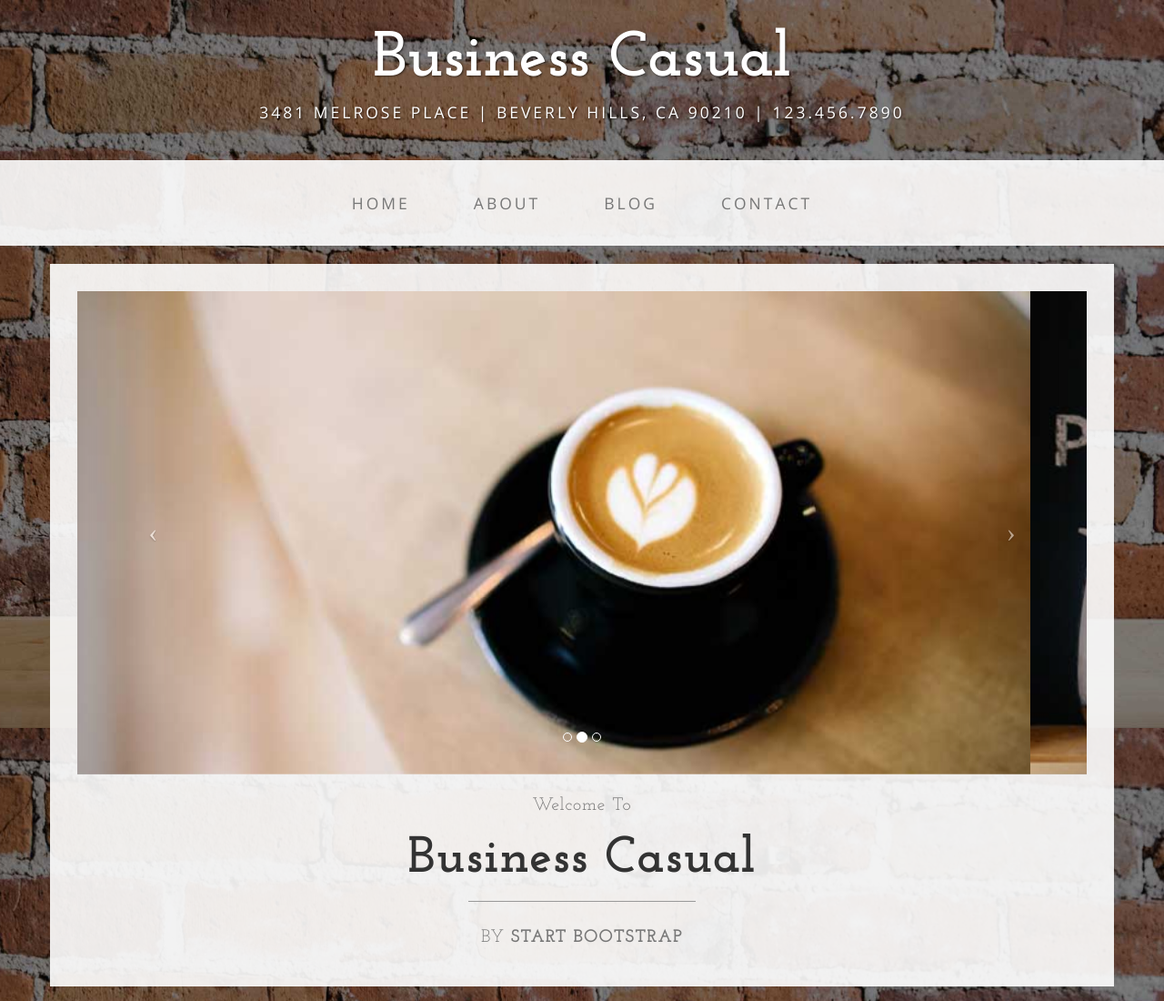
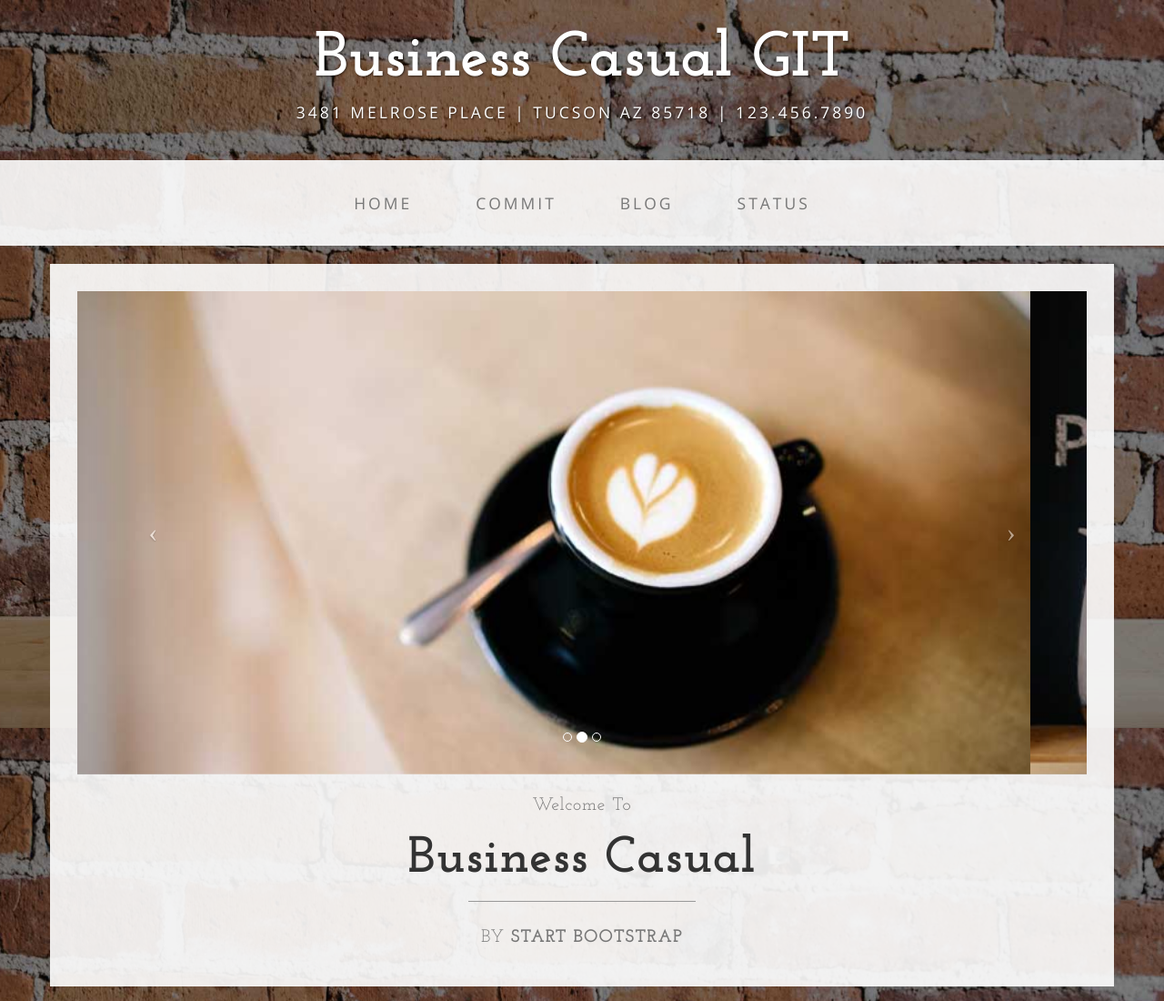
Before and after one commit to cvalcke958/learnablegitcourse, a plain HTML site: page index.html in a window 1280 px wide. Shown: the top 1100 px of the page at 91% size. Drawn offline with nearby package versions, Linux system fonts and the light colour scheme.

Commit message:
modified home with git

```diff
--- a/index.html
+++ b/index.html
@@ -32,8 +32,8 @@
 
 <body>
 
-    <div class="brand">Business Casual</div>
-    <div class="address-bar">3481 Melrose Place | Beverly Hills, CA 90210 | 123.456.7890</div>
+    <div class="brand">Business Casual GIT </div>
+    <div class="address-bar">3481 Melrose Place | TUCSON AZ 85718 | 123.456.7890</div>
 
     <!-- Navigation -->
     <nav class="navbar navbar-default" role="navigation">
@@ -56,13 +56,13 @@
                         <a href="index.html">Home</a>
                     </li>
                     <li>
-                        <a href="about.html">About</a>
+                        <a href="about.html">commit</a>
                     </li>
                     <li>
                         <a href="blog.html">Blog</a>
                     </li>
                     <li>
-                        <a href="contact.html">Contact</a>
+                        <a href="contact.html">status</a>
                     </li>
                 </ul>
             </div>
```
